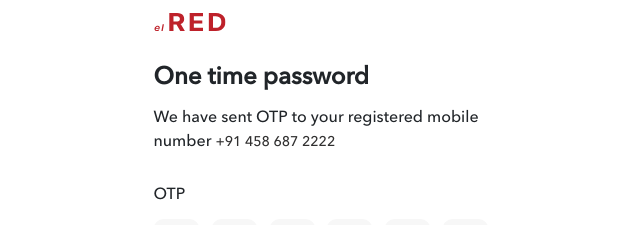
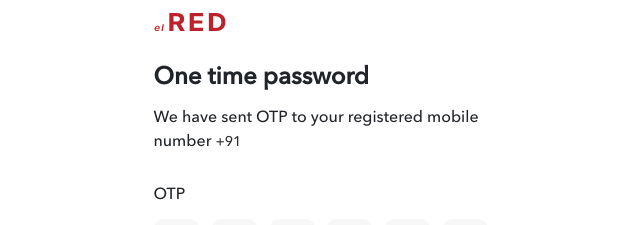
Before and after one commit to TashafMahmood/elred-delete-user, a React (Create React App) app: page / in a window 1280 px wide. Both pictures are taken after a click on the button "Get OTP". Shown: the top 225 px of the page, without its empty margins (319-959 px from the left). Built offline with nearby package versions, Linux system fonts and the light colour scheme.

Commit message:
number changes

```diff
--- a/src/pages/Home/Home.jsx
+++ b/src/pages/Home/Home.jsx
@@ -4,11 +4,12 @@ import OtpPage from '../OtpPage/OtpPage'
 
 const Home = () => {
     const [otpPage, setOtpPage] = useState(false)
+    const [number, setNumber] = useState('')
     return (
         <div>
             {
-                otpPage ? <OtpPage /> : <>
-                    <MainPage setPage={setOtpPage} /></>
+                otpPage ? <OtpPage number={number} /> : <>
+                    <MainPage setPage={setOtpPage} number={number} setNumber={setNumber} /></>
             }
         </div>
     )
--- a/src/pages/MainPage/MainPage.jsx
+++ b/src/pages/MainPage/MainPage.jsx
@@ -5,9 +5,8 @@ import TitleText from '../../components/TitleText/TitleText'
 import { deleteInstructions } from '../../data'
 import { handleChange, handlePaste } from '../../functions'
 
-const MainPage = ({ setPage }) => {
+const MainPage = ({ setPage, number, setNumber }) => {
     const handleClick = () => { setPage(true) }
-    const [number, setNumber] = useState('');
 
     return (
         <div className='main_page'>
--- a/src/pages/OtpPage/OtpPage.jsx
+++ b/src/pages/OtpPage/OtpPage.jsx
@@ -6,7 +6,7 @@ import OTPInput from "react-otp-input";
 import SuccessPage from "../SuccessPage/SuccessPage";
 import NoAccountModal from "../../components/NoAccountModal/NoAccountModal";
 
-const OtpPage = () => {
+const OtpPage = ({ number }) => {
   const [otp, setOtp] = useState("");
   const [incorrectOtp, setIncorrectOtp] = useState(false);
   const [success, setSuccess] = useState(false);
@@ -22,7 +22,7 @@ const OtpPage = () => {
             <TitleText title={"One time password"} />
             <div className="main_page_desc">
               We have sent OTP to your registered mobile number{" "}
-              <span className="otp-page-phone-number">+91 458 687 2222</span>
+              <span className="otp-page-phone-number">+91 {number}</span>
             </div>
             <div className="otp-input-label">OTP</div>
             <div className="otp-input-wrapper-div">
```
